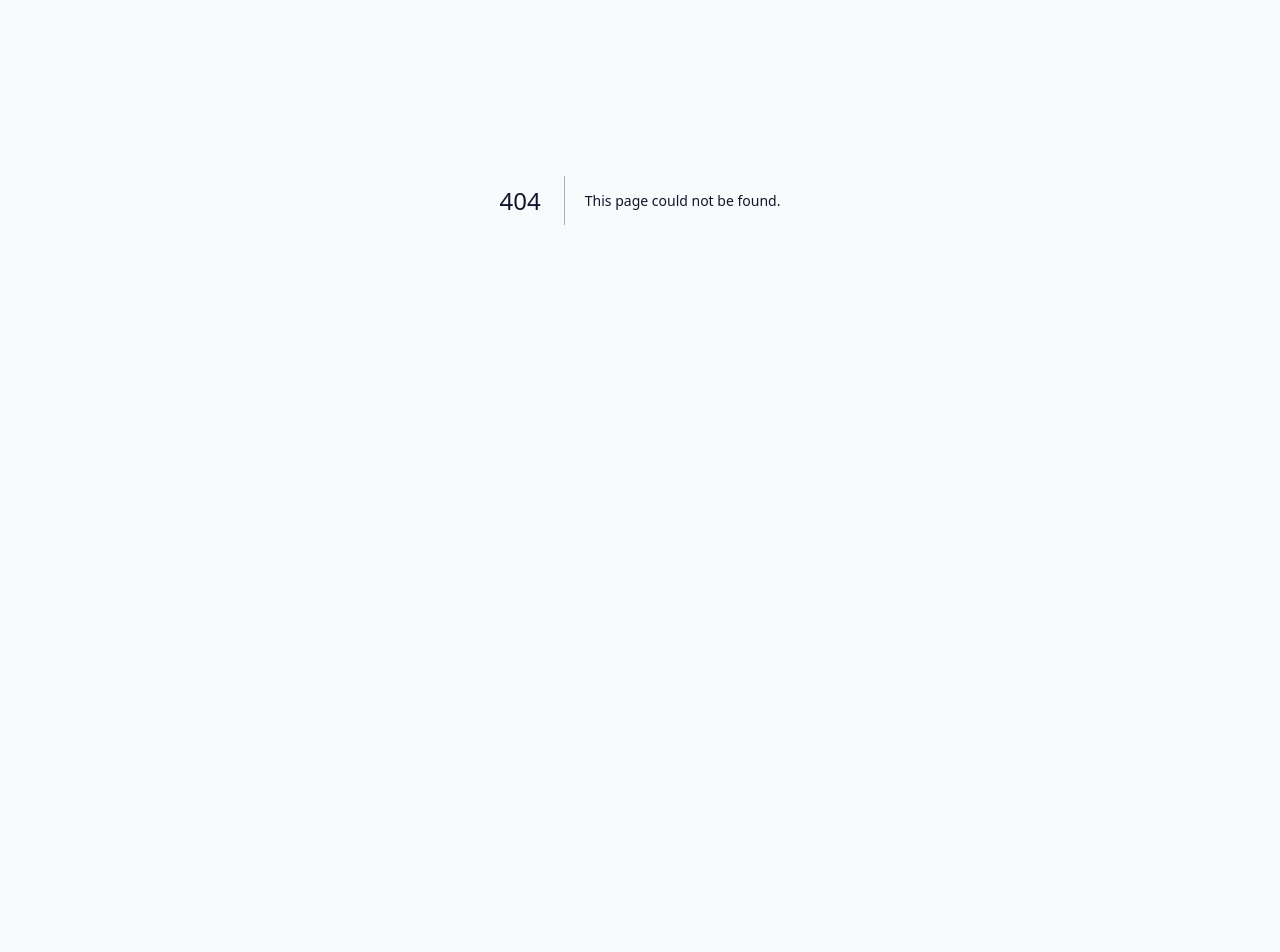
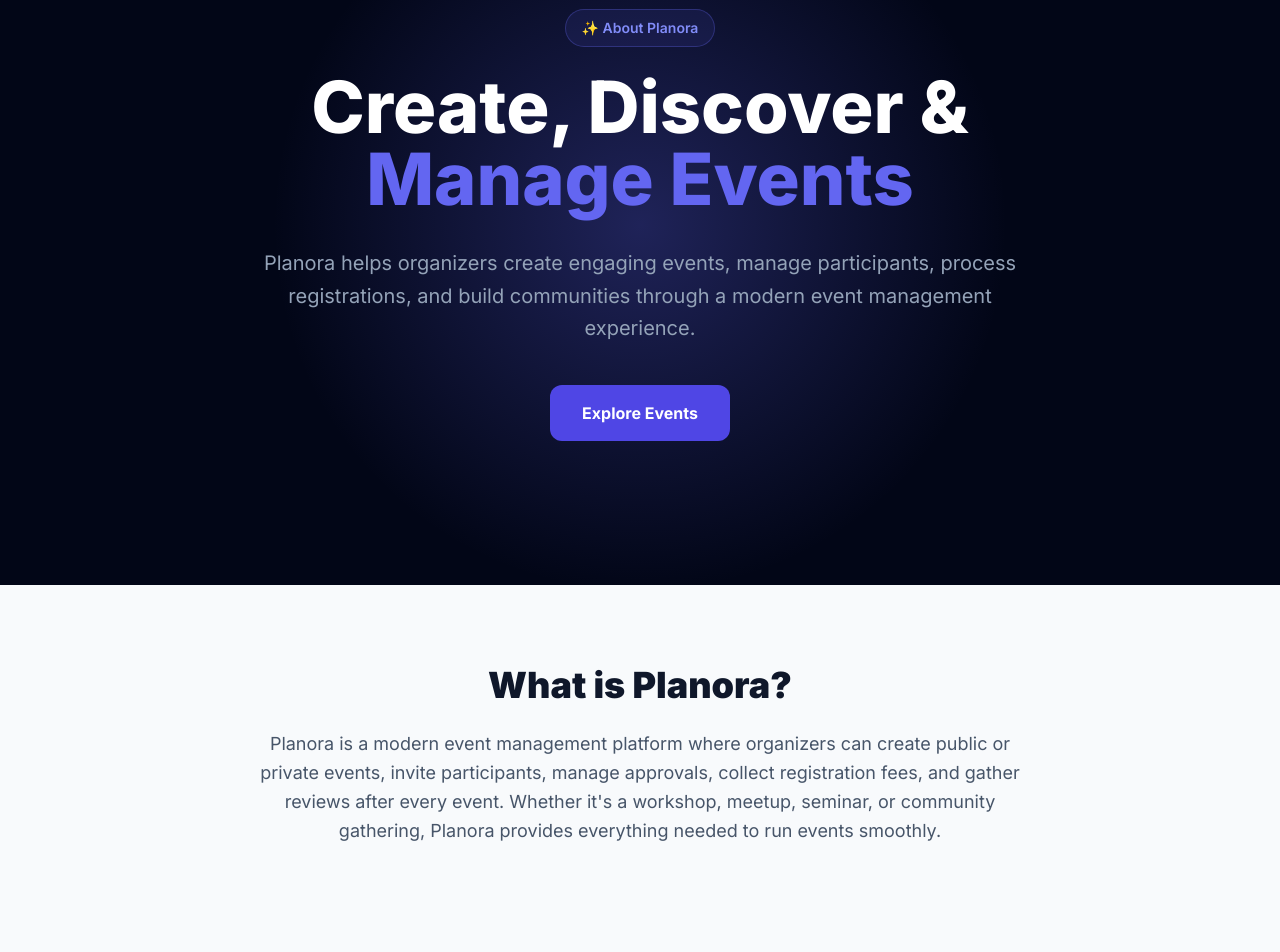
Before and after one commit to joySarkar80/planore-frontend, a Next.js app: page /about in a window 1280 px wide. Before the commit this address had no page. Shown: the part 200-1152 px from the top of the page. Before the commit the page ends 800 px from the top, so only its background shows below. Built offline with nearby package versions, Linux system fonts and the light colour scheme; no server answers.

Commit message:
about page created

```diff
--- /dev/null
+++ b/app/(commonRoute)/_component/page/about/AboutPage.tsx
@@ -0,0 +1,201 @@
+import Link from "next/link";
+import {
+  Calendar,
+  ShieldCheck,
+  Users,
+  CreditCard,
+  Star,
+  ArrowRight,
+} from "lucide-react";
+
+export default function AboutPage() {
+  const features = [
+    {
+      icon: Calendar,
+      title: "Smart Event Management",
+      description:
+        "Create, manage, edit, and organize events from one powerful dashboard.",
+    },
+    {
+      icon: Users,
+      title: "Community Driven",
+      description:
+        "Invite participants, manage approvals, and build thriving communities.",
+    },
+    {
+      icon: CreditCard,
+      title: "Secure Payments",
+      description:
+        "Handle paid registrations with integrated payment workflows.",
+    },
+    {
+      icon: ShieldCheck,
+      title: "Safe & Reliable",
+      description:
+        "JWT authentication, role-based access control, and secure event participation.",
+    },
+  ];
+
+  return (
+    <main>
+      {/* Hero */}
+      <section className="relative overflow-hidden bg-slate-950 py-24 md:py-36">
+        <div className="absolute inset-0 opacity-30 bg-[radial-gradient(circle_at_center,_var(--tw-gradient-stops))] from-indigo-500 via-transparent to-transparent" />
+
+        <div className="container mx-auto px-4 relative z-10">
+          <div className="max-w-4xl mx-auto text-center">
+            <span className="inline-flex items-center rounded-full border border-indigo-500/30 bg-indigo-500/10 px-4 py-2 text-sm font-semibold text-indigo-400 mb-6">
+              ✨ About Planora
+            </span>
+
+            <h1 className="text-5xl md:text-7xl font-extrabold text-white leading-tight mb-8">
+              Create, Discover &
+              <span className="text-indigo-500">
+                {" "}Manage Events
+              </span>
+            </h1>
+
+            <p className="text-xl text-slate-400 leading-relaxed max-w-3xl mx-auto mb-10">
+              Planora helps organizers create engaging events,
+              manage participants, process registrations, and
+              build communities through a modern event management
+              experience.
+            </p>
+
+            <div className="flex flex-col sm:flex-row justify-center gap-4">
+              <Link href="/events">
+                <button className="h-14 px-8 rounded-xl bg-indigo-600 hover:bg-indigo-700 text-white font-bold">
+                  Explore Events
+                </button>
+              </Link>
+
+              {/* <Link href="/register">
+                <button className="h-14 px-8 rounded-xl border border-slate-700 text-white hover:bg-slate-800 font-semibold">
+                  Get Started
+                </button>
+              </Link> */}
+            </div>
+          </div>
+        </div>
+      </section>
+
+      {/* About */}
+      <section className="py-20">
+        <div className="container mx-auto px-4">
+          <div className="max-w-3xl mx-auto text-center">
+            <h2 className="text-4xl font-black mb-6">
+              What is Planora?
+            </h2>
+
+            <p className="text-lg text-slate-600 leading-relaxed">
+              Planora is a modern event management platform where
+              organizers can create public or private events,
+              invite participants, manage approvals, collect
+              registration fees, and gather reviews after every
+              event. Whether it's a workshop, meetup, seminar, or
+              community gathering, Planora provides everything
+              needed to run events smoothly.
+            </p>
+          </div>
+        </div>
+      </section>
+
+      {/* Features */}
+      <section className="py-20 bg-slate-50">
+        <div className="container mx-auto px-4">
+          <div className="text-center mb-16">
+            <h2 className="text-4xl font-black mb-4">
+              Why Choose Planora?
+            </h2>
+            <p className="text-slate-500">
+              Built for organizers and participants alike.
+            </p>
+          </div>
+
+          <div className="grid gap-6 md:grid-cols-2 lg:grid-cols-4">
+            {features.map((feature) => {
+              const Icon = feature.icon;
+
+              return (
+                <div
+                  key={feature.title}
+                  className="bg-white rounded-3xl p-8 border border-slate-200 hover:shadow-lg transition-all"
+                >
+                  <div className="w-14 h-14 rounded-2xl bg-indigo-100 flex items-center justify-center mb-6">
+                    <Icon className="h-7 w-7 text-indigo-600" />
+                  </div>
+
+                  <h3 className="font-bold text-xl mb-3">
+                    {feature.title}
+                  </h3>
+
+                  <p className="text-slate-500">
+                    {feature.description}
+                  </p>
+                </div>
+              );
+            })}
+          </div>
+        </div>
+      </section>
+
+      {/* How it Works */}
+      <section className="py-20">
+        <div className="container mx-auto px-4">
+          <div className="text-center mb-16">
+            <h2 className="text-4xl font-black">
+              How It Works
+            </h2>
+          </div>
+
+          <div className="grid md:grid-cols-4 gap-6">
+            {[
+              "Create Event",
+              "Join Event or Invite Participants",
+              "Manage Requests",
+              "Collect Reviews",
+            ].map((step, index) => (
+              <div
+                key={step}
+                className="rounded-3xl border bg-white p-8 text-center"
+              >
+                <div className="w-12 h-12 rounded-full bg-indigo-600 text-white font-bold flex items-center justify-center mx-auto mb-4">
+                  {index + 1}
+                </div>
+
+                <h3 className="font-bold text-lg">
+                  {step}
+                </h3>
+              </div>
+            ))}
+          </div>
+        </div>
+      </section>
+
+      {/* CTA */}
+      <section className="py-24 bg-slate-950">
+        <div className="container mx-auto px-4">
+          <div className="max-w-3xl mx-auto text-center">
+            <Star className="h-12 w-12 text-indigo-500 mx-auto mb-6" />
+
+            <h2 className="text-4xl md:text-5xl font-black text-white mb-6">
+              Ready to Join the Community?
+            </h2>
+
+            <p className="text-slate-400 text-lg mb-10">
+              Discover exciting events, connect with people, and
+              create unforgettable experiences with Planora.
+            </p>
+
+            <Link href="/events">
+              <button className="inline-flex items-center gap-2 h-14 px-8 rounded-xl bg-indigo-600 hover:bg-indigo-700 text-white font-bold">
+                Browse Events
+                <ArrowRight className="h-5 w-5" />
+              </button>
+            </Link>
+          </div>
+        </div>
+      </section>
+    </main>
+  );
+}
--- /dev/null
+++ b/app/(commonRoute)/_component/page/home/CtaSection.tsx
@@ -0,0 +1,45 @@
+import Link from 'next/link';
+import { CalendarIcon, Zap } from 'lucide-react';
+
+export default function CtaSection() {
+    return (
+        <section className="container mx-auto px-4 pb-8">
+            <div className="bg-indigo-600 rounded-[2.5rem] overflow-hidden relative shadow-2xl">
+                {/* Decorative blobs */}
+                <div className="absolute top-0 right-0 p-20 opacity-10 blur-3xl pointer-events-none">
+                    <Zap className="w-64 h-64 text-white" />
+                </div>
+                <div className="absolute bottom-0 left-0 p-20 opacity-10 blur-3xl pointer-events-none">
+                    <CalendarIcon className="w-64 h-64 text-white" />
+                </div>
+
+                <div className="relative z-10 flex flex-col items-center text-center p-12 md:p-24 max-w-4xl mx-auto">
+                    <h2 className="text-3xl md:text-6xl font-bold text-white mb-6 leading-tight tracking-tight">
+                        Bring your world{' '}
+                        <span className="text-indigo-200 italic">closer</span> together.
+                    </h2>
+                    <p className="text-indigo-100 text-lg md:text-xl mb-12 leading-relaxed opacity-90 max-w-2xl">
+                        Whether you&apos;re hosting an exclusive private workshop or a massive
+                        public festival — we give you the tools to make it happen
+                        effortlessly.
+                    </p>
+
+                    <div className="flex flex-col sm:flex-row gap-4 w-full sm:w-auto">
+                        <Link
+                            href="/dashboard/create-event"
+                            className="inline-flex items-center justify-center h-14 px-10 rounded-2xl text-lg font-bold bg-white text-indigo-700 hover:bg-slate-100 transition-colors shadow-lg shadow-black/10"
+                        >
+                            Create Your Event
+                        </Link>
+                        <Link
+                            href="/events"
+                            className="inline-flex items-center justify-center h-14 px-10 rounded-2xl text-lg font-bold border border-indigo-400 text-white hover:bg-indigo-500 transition-colors"
+                        >
+                            Explore Events
+                        </Link>
+                    </div>
+                </div>
+            </div>
+        </section>
+    );
+}
--- a/app/(commonRoute)/_component/shared/navbar/Navbar.tsx
+++ b/app/(commonRoute)/_component/shared/navbar/Navbar.tsx
@@ -12,6 +12,7 @@ import { getUserFromToken } from '@/services/auth'
 const navLinks = [
   { name: 'Home', href: '/', icon: null },
   { name: 'Events', href: '/events', icon: Search },
+  { name: 'About', href: '/about', icon: null },
 ]
 
 export function Navbar() {
--- /dev/null
+++ b/app/(commonRoute)/about/page.tsx
@@ -0,0 +1,8 @@
+import React from 'react'
+import AboutPage from '../_component/page/about/AboutPage'
+
+export default function About() {
+    return (
+        <AboutPage />
+    )
+}
--- a/app/(commonRoute)/page.tsx
+++ b/app/(commonRoute)/page.tsx
@@ -3,6 +3,7 @@ import HeroSection from './_component/page/home/HeroSection';
 import { getFeaturedEvent } from '@/services/featuredEvent';
 import UpcomingEventsSlider from './_component/page/home/UpcomingEventsSlider';
 import CategorySection from './_component/page/home/CategorySection';
+import CtaSection from './_component/page/home/CtaSection';
 
 export default async function HomePage() {
   // Parallel data fetching
@@ -19,6 +20,8 @@ export default async function HomePage() {
       <UpcomingEventsSlider events={upcomingEvents} />
 
       <CategorySection />
+
+      <CtaSection />
     </div>
   );
 }
```
